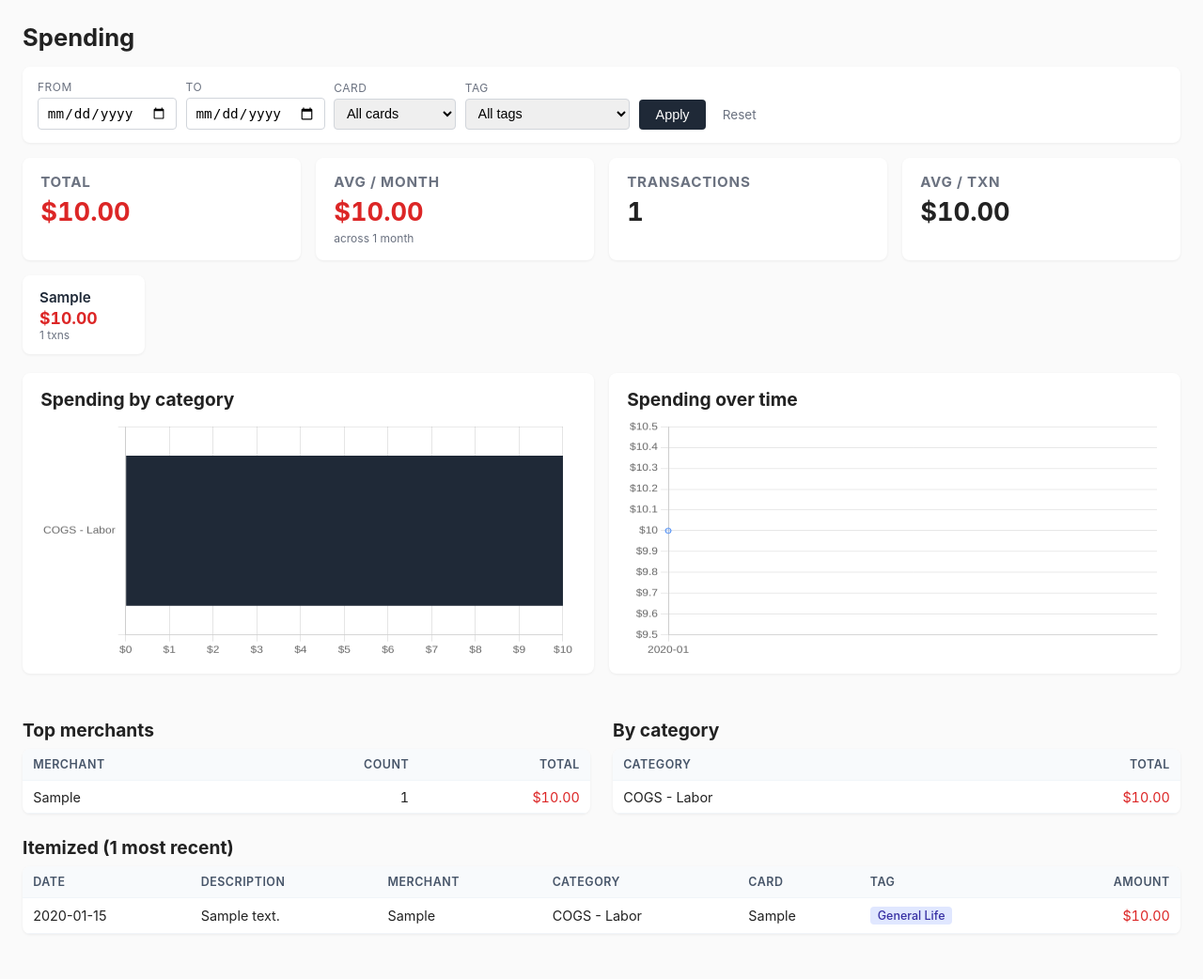
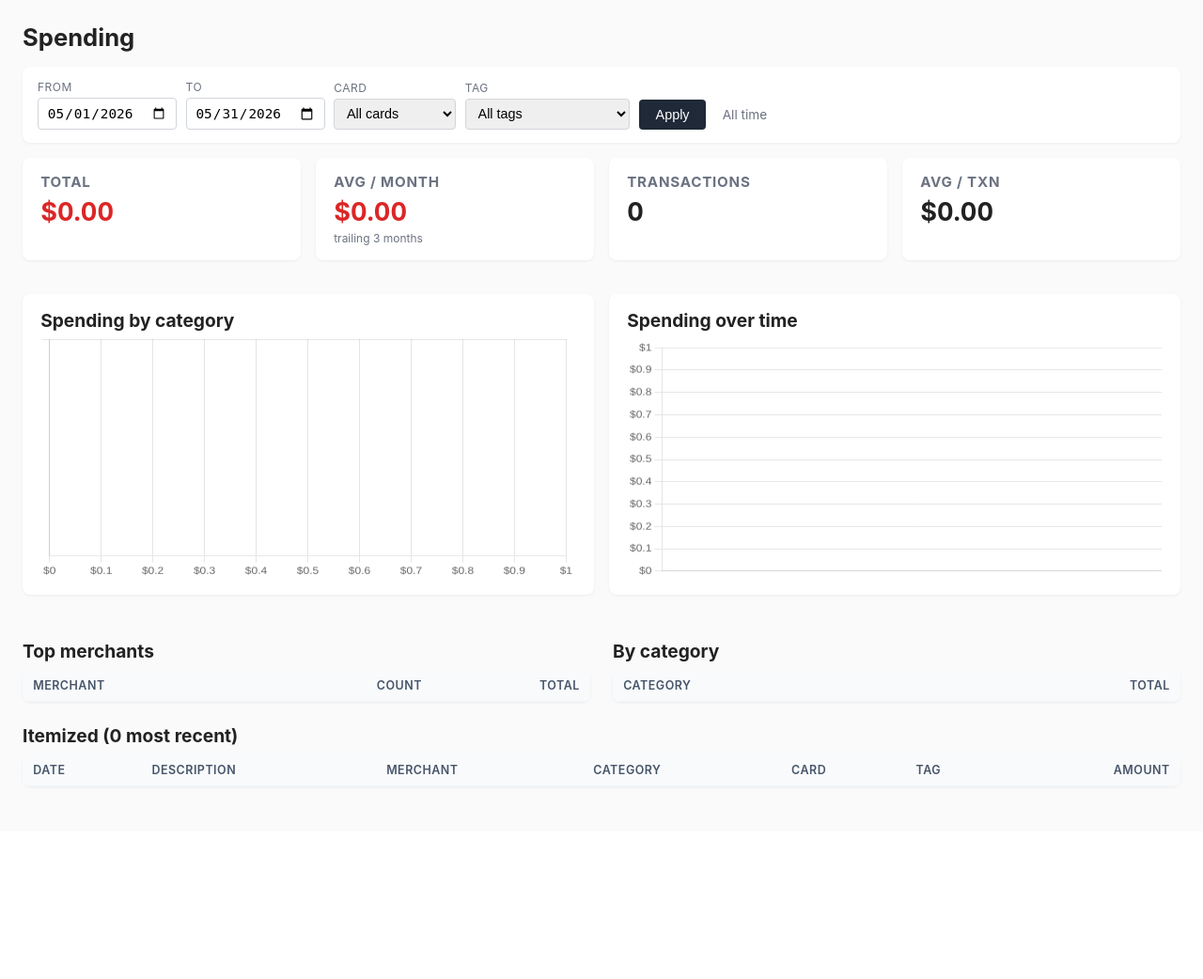
Before and after one commit to JohnDSmall/codex, a Flask app: page /spending in a window 1280 px wide. Shown: the part 45-1087 px from the top of the page at 94% size. After the commit the page ends 883 px from the top, so only its background shows below. Run offline with Flask 3, Linux system fonts and the light colour scheme; data comes from the database, SQL or seed files in the repository; tables that the repository leaves empty hold one stand-in row (values such as "Sample post"); lists and menus that the app fills with data are empty.

Commit message:
Default /spending and /expenses to last completed month
Page defaults: when from/to are absent from the query string, the filter
applies the previous calendar month (May 2026 today). The user can still
get all-time via the "All time" link (which sets from= and to= to empty
strings — treated as explicit "no filter" rather than missing).

Avg/Month KPI: now computed over the trailing 3 completed calendar
months independent of the date filter, but still respects card/tag.
Sublabel updated to "trailing 3 months".

Verified:
  default /spending  -> May 2026, $2,186.84, Avg/Month $9,354.50 (3mo)
  ?from=&to=         -> all time, $109,020.16
  ?from=2026-03-01&to=2026-04-30 -> Mar-Apr, $25,876.66

Co-Authored-By: Claude Opus 4.7 (1M context) <noreply@anthropic.com>

```diff
--- a/financials/app.py
+++ b/financials/app.py
@@ -1,5 +1,5 @@
 import json
-from datetime import date
+from datetime import date, timedelta
 from collections import defaultdict
 from flask import Flask, render_template, request, redirect, url_for, abort
 from db import get_conn, init_db
@@ -9,14 +9,53 @@ app = Flask(__name__)
 INCOME_TYPES = ["Salary", "Bonus", "Reimbursement"]
 
 
+def _months_back(d: date, n: int) -> date:
+    """First day of the month that is n months before d's month."""
+    y, m = d.year, d.month - n
+    while m <= 0:
+        m += 12
+        y -= 1
+    return date(y, m, 1)
+
+
+def _last_completed_month_range():
+    """ISO dates (first, last) of the previous calendar month."""
+    today = date.today()
+    first_this = today.replace(day=1)
+    last_prev = first_this - timedelta(days=1)
+    first_prev = last_prev.replace(day=1)
+    return first_prev.isoformat(), last_prev.isoformat()
+
+
+def _trailing_3mo_range():
+    """ISO dates (first, last) covering the last 3 COMPLETED calendar months."""
+    today = date.today()
+    first_this = today.replace(day=1)
+    last_prev = first_this - timedelta(days=1)
+    three_back = _months_back(first_this, 3)
+    return three_back.isoformat(), last_prev.isoformat()
+
+
 def _filters_from_request():
-    """Pull standard spending filters from query string."""
+    """Pull standard spending filters from query string.
+
+    If from/to are entirely absent from the query string, apply the default
+    range (last completed calendar month). If either is present (even as an
+    empty string), honor the user's intent — e.g. ?from=&to= means "all time".
+    """
+    args = request.args
+    if "from" in args or "to" in args:
+        from_date = args.get("from") or None
+        to_date = args.get("to") or None
+    else:
+        from_date, to_date = _last_completed_month_range()
+
     return {
-        "card": request.args.get("card") or None,
-        "tag": request.args.get("tag", type=int),
-        "from_date": request.args.get("from") or None,
-        "to_date": request.args.get("to") or None,
-        "category": request.args.get("category", type=int),
+        "card": args.get("card") or None,
+        "tag": args.get("tag", type=int),
+        "from_date": from_date,
+        "to_date": to_date,
+        "category": args.get("category", type=int),
     }
 
 
@@ -142,7 +181,7 @@ def spending():
     conn = get_conn()
     where, params = _where_clause(f, "e")
 
-    # KPIs
+    # KPIs (Total/Transactions/Avg-per-txn over the filtered range)
     kpi_row = conn.execute(
         f"""SELECT COUNT(*) AS n,
                    COALESCE(SUM(amount), 0) AS total,
@@ -151,7 +190,19 @@ def spending():
             FROM expenses e {where}""", params
     ).fetchone()
     kpi = dict(kpi_row)
-    kpi["monthly_avg"] = kpi["total"] / kpi["months"] if kpi["months"] else 0
+
+    # Avg/Month is computed over the trailing 3 completed calendar months,
+    # independent of the date filter (but still respects card/tag/category).
+    m3_from, m3_to = _trailing_3mo_range()
+    m3_filters = {**f, "from_date": m3_from, "to_date": m3_to}
+    m3_where, m3_params = _where_clause(m3_filters, "e")
+    m3 = conn.execute(
+        f"""SELECT COALESCE(SUM(amount), 0) AS total,
+                   COUNT(DISTINCT substr(date, 1, 7)) AS months
+            FROM expenses e {m3_where}""", m3_params
+    ).fetchone()
+    kpi["monthly_avg"] = m3["total"] / 3 if m3["months"] else 0
+    kpi["monthly_avg_window"] = f"{m3_from} to {m3_to}"
 
     # Per-card breakdown (respects all filters except card itself for the card list)
     card_where, card_params = _where_clause({**f, "card": None}, "e")
--- a/financials/templates/expenses.html
+++ b/financials/templates/expenses.html
@@ -23,7 +23,7 @@
     </select>
   </label>
   <button type="submit">Apply</button>
-  <a class="reset" href="{{ url_for('expenses') }}">Reset</a>
+  <a class="reset" href="{{ url_for('expenses', **{'from': '', 'to': ''}) }}">All time</a>
   <span class="total">Total: <strong class="neg">{{ total|money }}</strong> ({{ rows|length }} rows)</span>
 </form>
 
--- a/financials/templates/spending.html
+++ b/financials/templates/spending.html
@@ -24,7 +24,7 @@
     </select>
   </label>
   <button type="submit">Apply</button>
-  <a class="reset" href="{{ url_for('spending') }}">Reset</a>
+  <a class="reset" href="{{ url_for('spending', **{'from': '', 'to': ''}) }}">All time</a>
 </form>
 
 <section class="kpi-row">
@@ -32,7 +32,7 @@
   <div class="kpi">
     <h3>Avg / Month</h3>
     <div class="big neg">{{ kpi.monthly_avg|money }}</div>
-    <div class="sub">across {{ kpi.months }} {{ 'month' if kpi.months == 1 else 'months' }}</div>
+    <div class="sub">trailing 3 months</div>
   </div>
   <div class="kpi"><h3>Transactions</h3><div class="big">{{ kpi.n }}</div></div>
   <div class="kpi"><h3>Avg / Txn</h3><div class="big">{{ kpi.avg|money }}</div></div>
```
